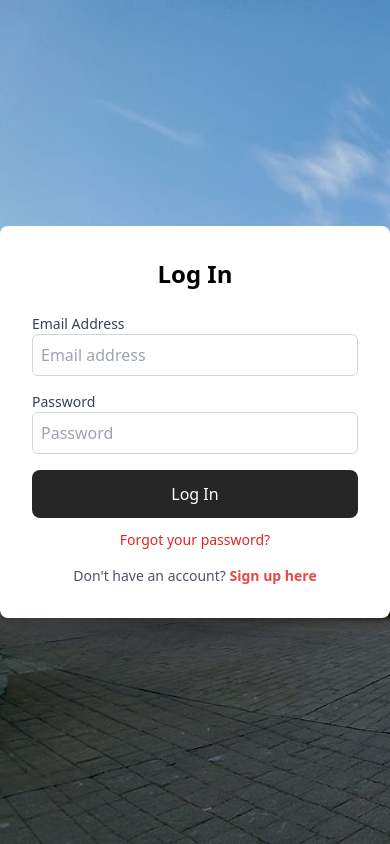
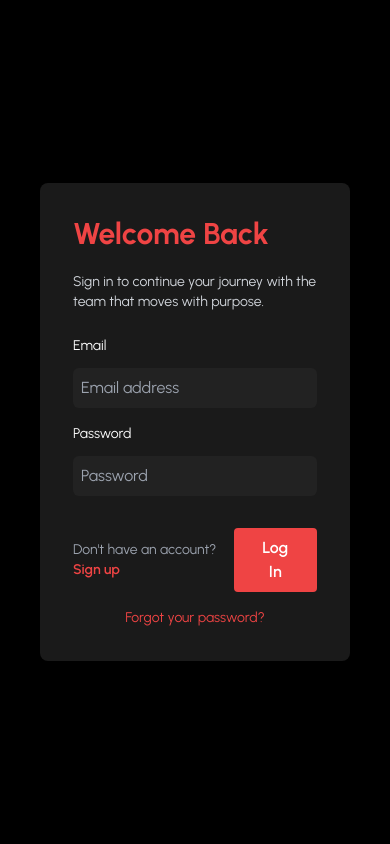
Before and after one commit to FirehouseWebapp-dev/firehousemovers, a Django app: page /login/ in a window 390 px wide. Run offline with Django 5.2, Linux system fonts and the light colour scheme; data that the repository does not hold is empty; some libraries are stand-ins or nearby versions.

Commit message:
Revamped login/signup (#39)

```diff
--- a/authentication/forms.py
+++ b/authentication/forms.py
@@ -41,7 +41,7 @@ class SignUpForm(UserCreationForm):
     password1 = forms.CharField(
         widget=forms.PasswordInput(
             attrs={
-                "class": "bg-custom-dark rounded-md px-2 py-2 focus:outline-none focus:ring-2 focus:ring-red-500",
+                "class": "bg-custom-dark rounded-md px-2 py-2 w-full focus:outline-none focus:ring-2 focus:ring-red-500",
                 "placeholder": "Password",
             }
         ),
@@ -49,7 +49,7 @@ class SignUpForm(UserCreationForm):
     password2 = forms.CharField(
         widget=forms.PasswordInput(
             attrs={
-                "class": " bg-custom-dark rounded-md px-2 py-2 focus:outline-none focus:ring-2 focus:ring-red-500",
+                "class": "bg-custom-dark rounded-md px-2 py-2 w-full focus:outline-none focus:ring-2 focus:ring-red-500",
                 "placeholder": "Repeat password",
             }
         ),
@@ -89,7 +89,7 @@ class EmailAuthenticationForm(AuthenticationForm):
         label="Email Address",
         widget=forms.TextInput(
             attrs={
-                "class": "border border-gray-300 rounded-md px-2 py-2 w-full focus:outline-none focus:ring-2 focus:ring-red-500",
+                "class": "bg-custom-dark rounded-md px-2 py-2 w-full focus:outline-none focus:ring-2 focus:ring-red-500",
                 "placeholder": "Email address",
             }
         ),
@@ -99,7 +99,7 @@ class EmailAuthenticationForm(AuthenticationForm):
         label="Password",
         widget=forms.PasswordInput(
             attrs={
-                "class": "border border-gray-300 rounded-md px-2 py-2 w-full focus:outline-none focus:ring-2 focus:ring-red-500",
+                "class": "bg-custom-dark rounded-md px-2 py-2 w-full focus:outline-none focus:ring-2 focus:ring-red-500",
                 "placeholder": "Password",
             }
         ),
@@ -109,9 +109,10 @@ class EmailAuthenticationForm(AuthenticationForm):
         username = self.cleaned_data.get("username")
         try:
             user = get_user_model().objects.get(email=username)
+            # Return the actual username for authentication
+            return user.username
         except get_user_model().DoesNotExist:
             raise forms.ValidationError("User with this email does not exist.")
-        return user
 
 class ProfileUpdateForm(forms.ModelForm):
     first_name = forms.CharField(
--- a/authentication/templates/login.html
+++ b/authentication/templates/login.html
@@ -3,72 +3,88 @@
 <!DOCTYPE html>
 <html lang="en">
   <head>
-    <meta charset="UTF-8">
-    <meta name="viewport" content="width=device-width, initial-scale=1.0">
+    <meta charset="UTF-8" />
     <title>Login</title>
+    <meta name="viewport" content="width=device-width, initial-scale=1.0" />
     <script src="https://cdn.tailwindcss.com"></script>
+    <link rel="stylesheet" href="{% static 'css/awards.css' %}">
+    <link href="{% static 'marketing/css/fonts.css' %}" rel="stylesheet">
+
+    <link href="https://cdn.jsdelivr.net/npm/tailwindcss@2.2.19/dist/tailwind.min.css" rel="stylesheet">
+    <link rel="stylesheet" href="https://cdnjs.cloudflare.com/ajax/libs/font-awesome/6.4.0/css/all.min.css" />
+    <link href="https://fonts.googleapis.com/css2?family=Montserrat:wght@400;600;700&display=swap" rel="stylesheet">
   </head>
-<body style="background-image: url({% static 'images/two_trucks.jpg' %})" class="bg-cover">
+    <body class="bg-black text-white">
+    <div class="min-h-screen grid grid-cols-1 lg:grid-cols-2">
 
-
-    <div class="min-h-screen flex items-center justify-center">
-        <div class="bg-white p-8 rounded-lg shadow-lg w-full max-w-md">
-            <h2 class="text-2xl font-semibold text-center mb-6">Log In</h2>
-
-            <form method="post" action="{% url 'authentication:login' %}">
-                {% csrf_token %}
-
-                <!-- Email Field -->
-                <div class="mb-4">
-                    <label for="{{ form.username.id_for_label }}" class="block text-sm font-medium text-gray-700">Email Address</label>
-                    {{ form.username }}
-                    {% if form.username.errors %}
-                        <p class="text-red-500 text-xs mt-1">
-                            {% for error in form.username.errors %}
-                                {{ error }}
-                            {% endfor %}
-                        </p>
-                    {% endif %}
-                </div>
-
-                <!-- Password Field -->
-                <div class="mb-4">
-                    <label for="{{ form.password.id_for_label }}" class="block text-sm font-medium text-gray-700">Password</label>
-                    {{ form.password }}
-                    {% if form.password.errors %}
-                        <p class="text-red-500 text-xs mt-1">
-                            {% for error in form.password.errors %}
-                                {{ error }}
-                            {% endfor %}
-                        </p>
-                    {% endif %}
-                </div>
-
-                <!-- Non-field Errors -->
+      <!-- Left: Login Form -->
+      <div class="flex items-center justify-center p-10">
+        <div class="w-full max-w-md p-8 rounded-lg bg-[#1a1a1a] border border-transparent hover:border-red-500/30 transition-all duration-300">
+          <h2 class="text-3xl font-bold text-red-500 mb-5">Welcome Back</h2>
+          <p class="text-gray-300 mb-6 text-sm">Sign in to continue your journey with the team that moves with purpose.</p>
           {% if form.non_field_errors %}
-                    <div class="text-red-500 text-xs mt-2 mb-4">
+          <div class="text-red-500 text-sm mb-4 bg-red-100 p-3 rounded">
               {% for error in form.non_field_errors %}
               <p>{{ error }}</p>
               {% endfor %}
           </div>
           {% endif %}
 
-                <!-- Submit Button -->
-                <button type="submit" class="w-full py-3 text-white rounded-lg bg-[#262626] hover:bg-red-600 transition-all duration-300">Log In</button>
+          <form method="post" class="space-y-4 login-form">
+            {% csrf_token %}
+
+            <!-- Email -->
+            <div>
+              <p for="username" class="text-sm mb-3">Email</p>
+              {{ form.username }}
+              {% if form.username.errors %}
+                  <p class="text-red-500 text-xs mt-1">
+                  {{ form.username.errors.0 }}
+                  </p>
+              {% endif %}
+            </div>
+
+            <!-- Password -->
+            <div>
+              <p for="password" class="text-sm mb-3">Password</p>
+              {{ form.password }}
+              {% if form.password.errors %}
+                  <p class="text-red-500 text-xs mt-1">
+                  {{ form.password.errors.0 }}
+                  </p>
+              {% endif %}
+            </div>
+
+            <!-- Submit -->
+            <div class="flex justify-between items-center pt-4">
+              <p class="text-sm text-gray-400">
+                Don't have an account?
+                <a href="{% url 'authentication:signup' %}" class="text-red-500 hover:underline font-semibold">Sign up</a>
+              </p>
+              <button type="submit" class="bg-red-500 hover:bg-red-600 text-white px-6 py-2 rounded font-semibold">
+                Log In
+              </button>
+            </div>
           </form>
-            <p class="text-sm text-center mt-3">
-                <a href="{% url 'authentication:password_reset' %}" class="text-red-600 hover:underline">
+
+          <p class="text-sm text-center mt-4">
+            <a href="{% url 'authentication:password_reset' %}" class="text-red-500 hover:underline">
               Forgot your password?
-                </a>
-            </p>
-            <p class="text-sm text-gray-600 mt-4 text-center">
-                Don't have an account?
-                <a href="{% url 'authentication:signup' %}" class="text-red-500 hover:underline font-semibold">
-                    Sign up here
             </a>
           </p>
         </div>
       </div>
 
+      <!-- Right: Image + Text -->
+        <div class="relative hidden lg:block h-screen">
+            <img src="{% static 'marketing/img/IMG_2045.jpg' %}" alt="Movers" class="w-full h-full object-cover opacity-60" />
+            <div class="absolute inset-0 bg-gradient-to-t from-black/90 flex flex-col justify-end p-10">
+                <div class="">
+                    <h2 class="text-4xl font-extrabold text-white mb-2">Move with Confidence</h2>
+                    <p class="text-lg text-gray-200">Trusted by thousands, we deliver with care, precision, and speed. Be part of the force that keeps homes moving.</p>
+                </div>
+            </div>
+        </div>
+    </div>
   </body>
 </html>
--- a/authentication/templates/signup.html
+++ b/authentication/templates/signup.html
@@ -19,7 +19,7 @@
 
       <!-- Left: Signup Form -->
       <div class="flex items-center justify-center p-10">
-        <div class="w-full max-w-md p-5 border border-gray-600 rounded-lg">
+        <div class="w-full max-w-md p-8 rounded-lg bg-[#1a1a1a] border border-transparent hover:border-red-500/30 transition-all duration-300">
           <h2 class="text-3xl font-bold text-red-500 mb-5">Create Your Account</h2>
           <p class="text-gray-300 mb-6 text-sm">Join the team that moves with purpose. Fast, strong, and trusted.</p>
           {% if form.non_field_errors %}
@@ -30,7 +30,7 @@
           </div>
           {% endif %}
 
-          <form method="post" enctype="multipart/form-data" class="space-y-4">
+          <form method="post" enctype="multipart/form-data" class="space-y-4 login-form">
             {% csrf_token %}
 
             <!-- First & Last Name -->
```
Lines whose indentation alone changed are shown as unchanged.
